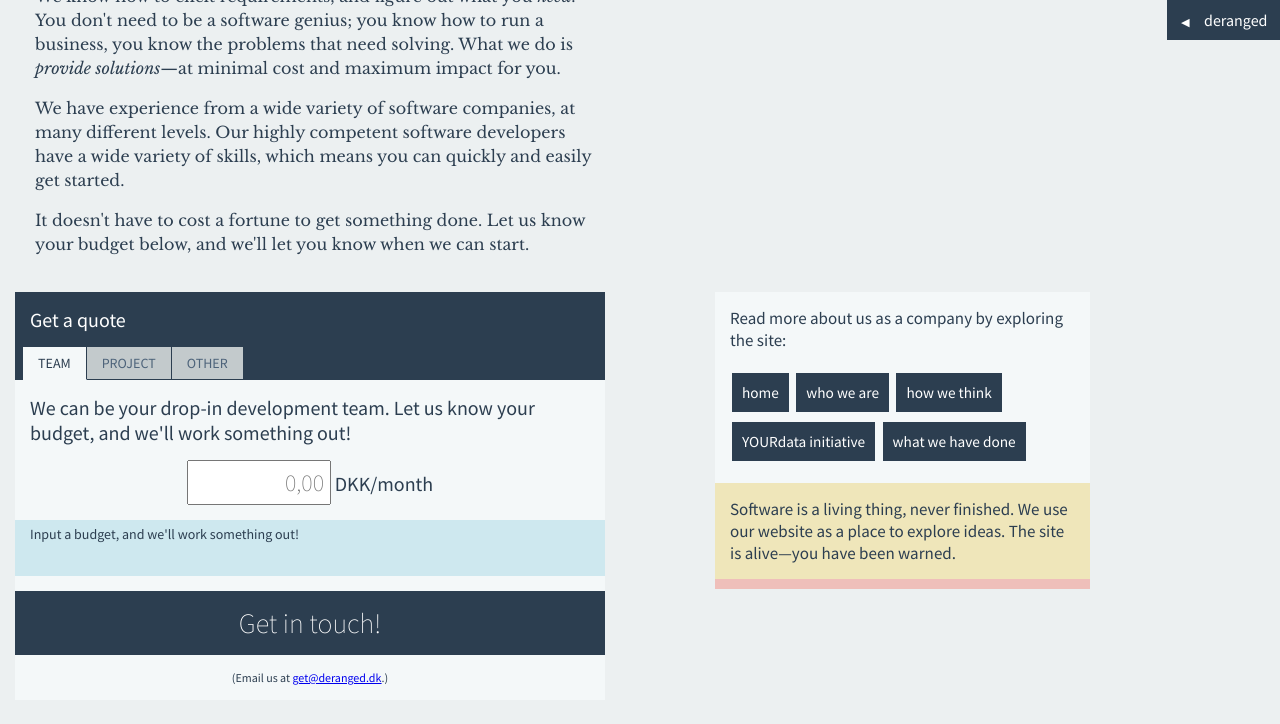
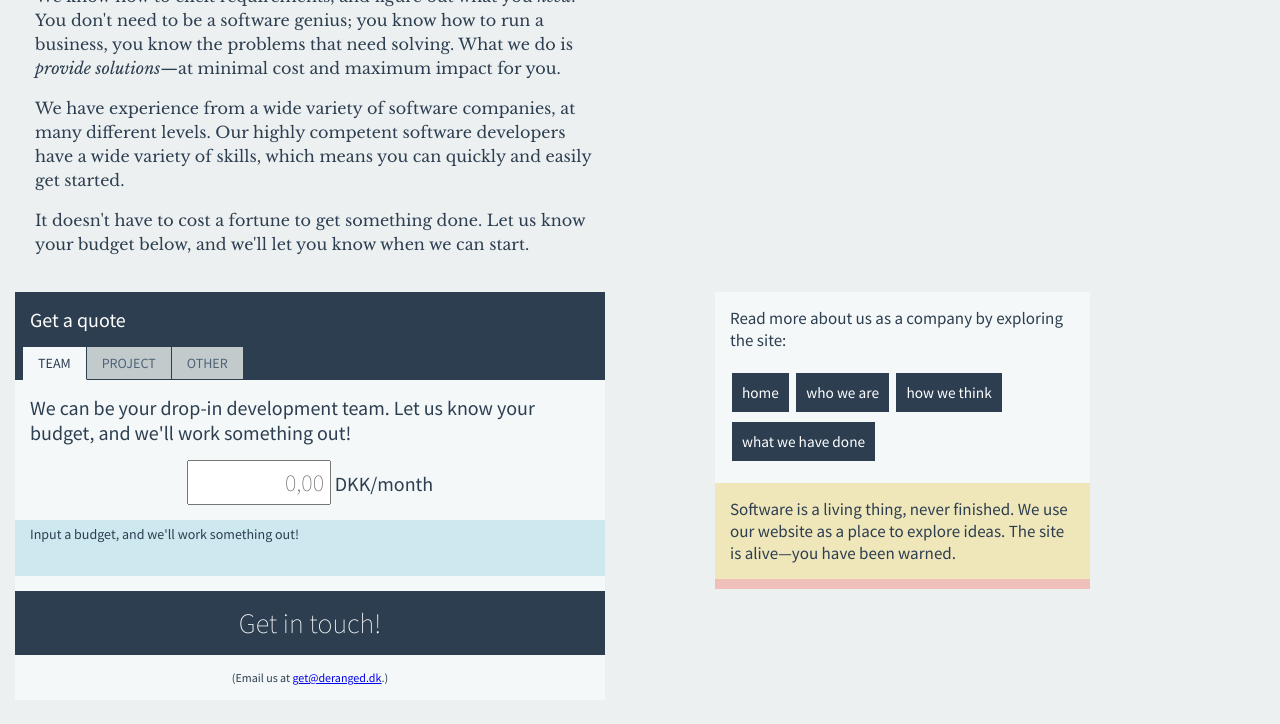
Before and after one commit to derangeddk/deranged.dk, a Jekyll site: the page built from index.html, in a window 1280 px wide and 900 px high, scrolled down 1217 px. Shown: the top 724 px of the window. Built offline with Jekyll 4.4.1, drawn with Linux system fonts in a browser that asks for light colours.

Commit message:
hide YOURdata for now

```diff
--- a/_includes/menu_links.html
+++ b/_includes/menu_links.html
@@ -1,5 +1,4 @@
 <a href="/">home</a>
 <a href="/who-we-are">who we are</a>
 <a href="/how-we-think">how we think</a>
-<a href="/YOURdata">YOURdata initiative</a>
 <a href="/what-we-have-done">what we have done</a>
```
